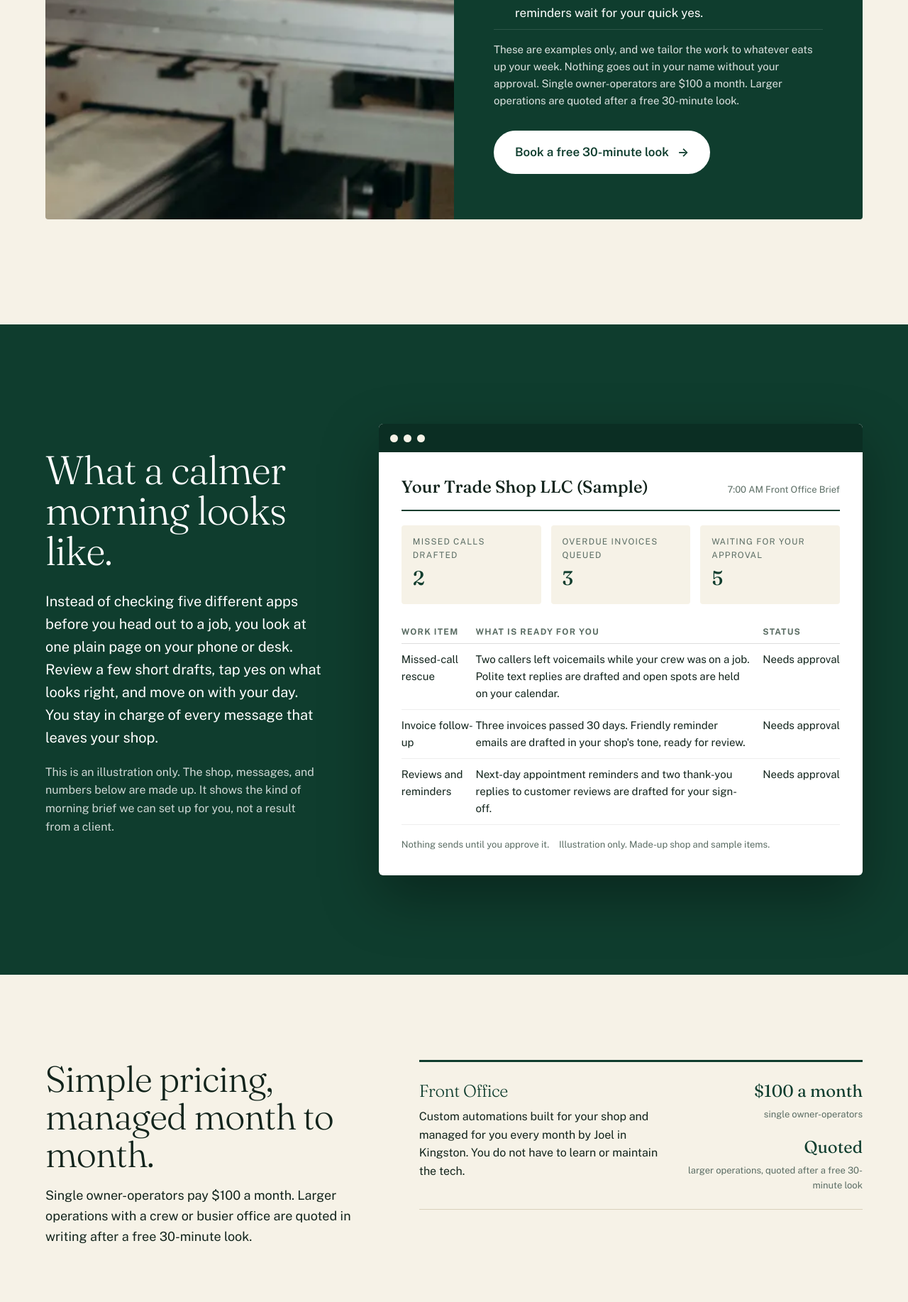
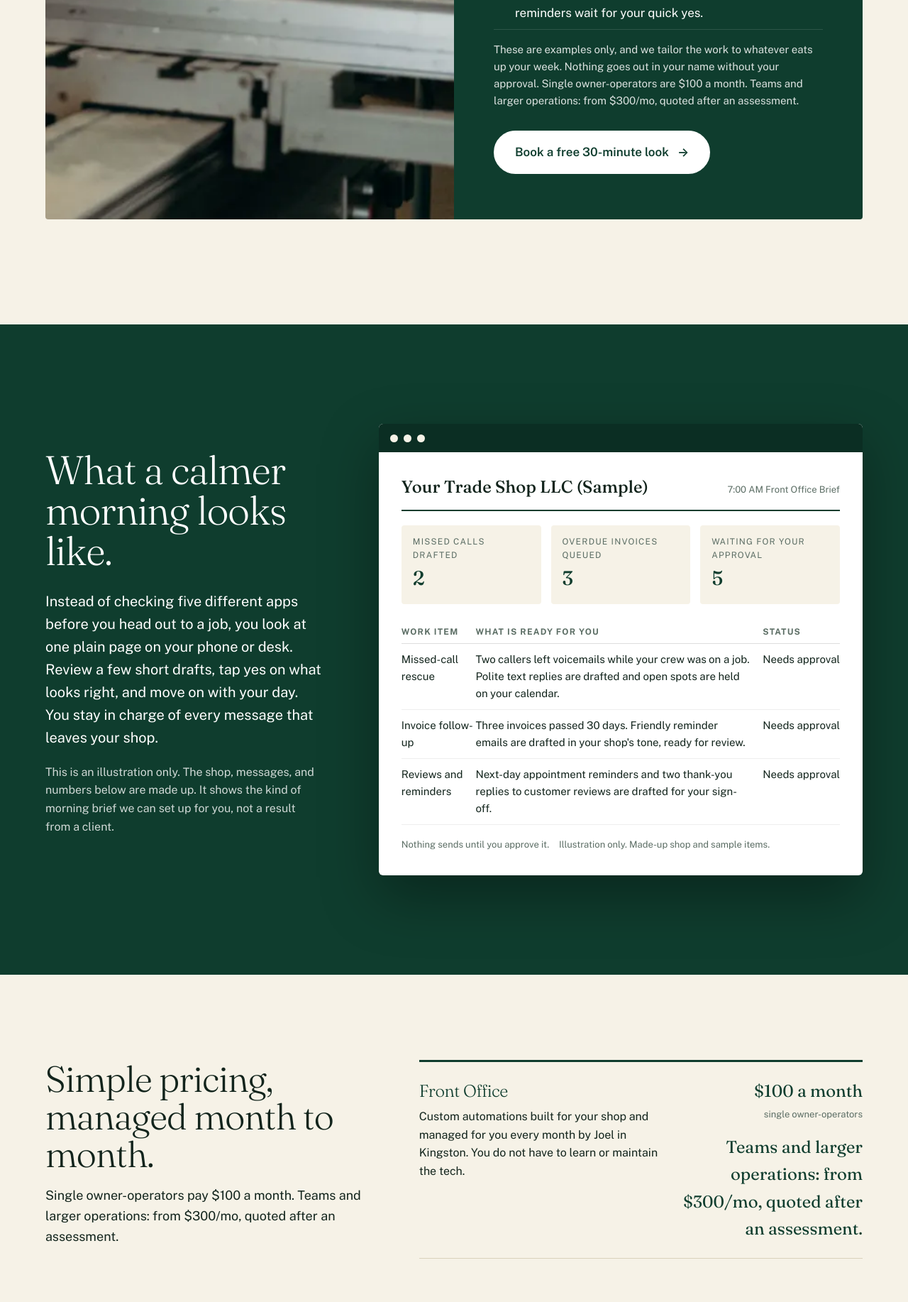
Before and after one commit to Cream-ai/ivllc-site, a plain HTML site: page front-office/index.html in a window 1280 px wide. Shown: the part 1846-3680 px from the top of the page at 71% size. Drawn offline with Linux system fonts and the light colour scheme.

Commit message:
Update the Front Office price for teams and larger operations.
Keep the $100 single-owner rate and state the larger rate directly under it.

Co-authored-by: Cream-ai <Cream-ai@users.noreply.github.com>

```diff
--- a/front-office/index.html
+++ b/front-office/index.html
@@ -4,11 +4,11 @@
 <meta charset="utf-8">
 <meta name="viewport" content="width=device-width, initial-scale=1">
 <title>Front Office | Interregnum Ventures</title>
-<meta name="description" content="Custom automations set up and managed for your shop by Joel in Kingston, PA. $100 a month for single owner-operators; larger operations quoted after a free 30-minute look.">
+<meta name="description" content="Custom automations set up and managed for your shop by Joel in Kingston, PA. $100 a month for single owner-operators. Teams and larger operations: from $300/mo, quoted after an assessment.">
 <meta name="theme-color" content="#0b2e23">
 <meta property="og:type" content="website">
 <meta property="og:title" content="Front Office by Interregnum Ventures">
-<meta property="og:description" content="Custom automations set up and managed for your shop by Joel in Kingston, PA. $100 a month for single owner-operators; larger operations quoted after a free 30-minute look.">
+<meta property="og:description" content="Custom automations set up and managed for your shop by Joel in Kingston, PA. $100 a month for single owner-operators. Teams and larger operations: from $300/mo, quoted after an assessment.">
 <meta property="og:image" content="https://ivllc.xyz/img/hero.jpg">
 <link rel="icon" href="../favicon.svg" type="image/svg+xml">
 <link rel="preload" href="../fonts/fraunces-latin-var.woff2" as="font" type="font/woff2" crossorigin>
@@ -57,7 +57,7 @@
           <li><strong>Morning brief.</strong> Start the day with one plain page showing what came in overnight, who needs a callback, and which decisions are waiting on you.</li>
           <li><strong>Review and appointment replies.</strong> Drafted thank-you replies to customer reviews and timely appointment reminders wait for your quick yes.</li>
         </ul>
-        <p class="fine">These are examples only, and we tailor the work to whatever eats up your week. Nothing goes out in your name without your approval. Single owner-operators are $100 a month. Larger operations are quoted after a free 30-minute look.</p>
+        <p class="fine">These are examples only, and we tailor the work to whatever eats up your week. Nothing goes out in your name without your approval. Single owner-operators are $100 a month. Teams and larger operations: from $300/mo, quoted after an assessment.</p>
         <a class="btn light" href="mailto:hello@ivllc.xyz?subject=Free%2030-minute%20look%20%E2%80%94%20Front%20Office">Book a free 30-minute look <span>&rarr;</span></a>
       </div>
     </div>
@@ -97,11 +97,11 @@
 <section class="pricing light-bg" id="pricing" aria-labelledby="pricing-title">
   <div class="wrap">
     <div><h2 id="pricing-title">Simple pricing, managed month to month.</h2>
-      <p style="margin:18px 0 0;font-size:18px">Single owner-operators pay $100 a month. Larger operations with a crew or busier office are quoted in writing after a free 30-minute look.</p>
+      <p style="margin:18px 0 0;font-size:18px">Single owner-operators pay $100 a month. Teams and larger operations: from $300/mo, quoted after an assessment.</p>
     </div>
     <div>
       <div class="prices">
-        <div class="price"><div><h3>Front Office</h3><p>Custom automations built for your shop and managed for you every month by Joel in Kingston. You do not have to learn or maintain the tech.</p></div><div class="amt"><span class="tier-price">$100 a month<small>single owner-operators</small></span><span class="tier-price">Quoted<small>larger operations, quoted after a free 30-minute look</small></span></div></div>
+        <div class="price"><div><h3>Front Office</h3><p>Custom automations built for your shop and managed for you every month by Joel in Kingston. You do not have to learn or maintain the tech.</p></div><div class="amt"><span class="tier-price">$100 a month<small>single owner-operators</small></span><span class="tier-price">Teams and larger operations: from $300/mo, quoted after an assessment.</span></div></div>
       </div>
     </div>
   </div>
```
